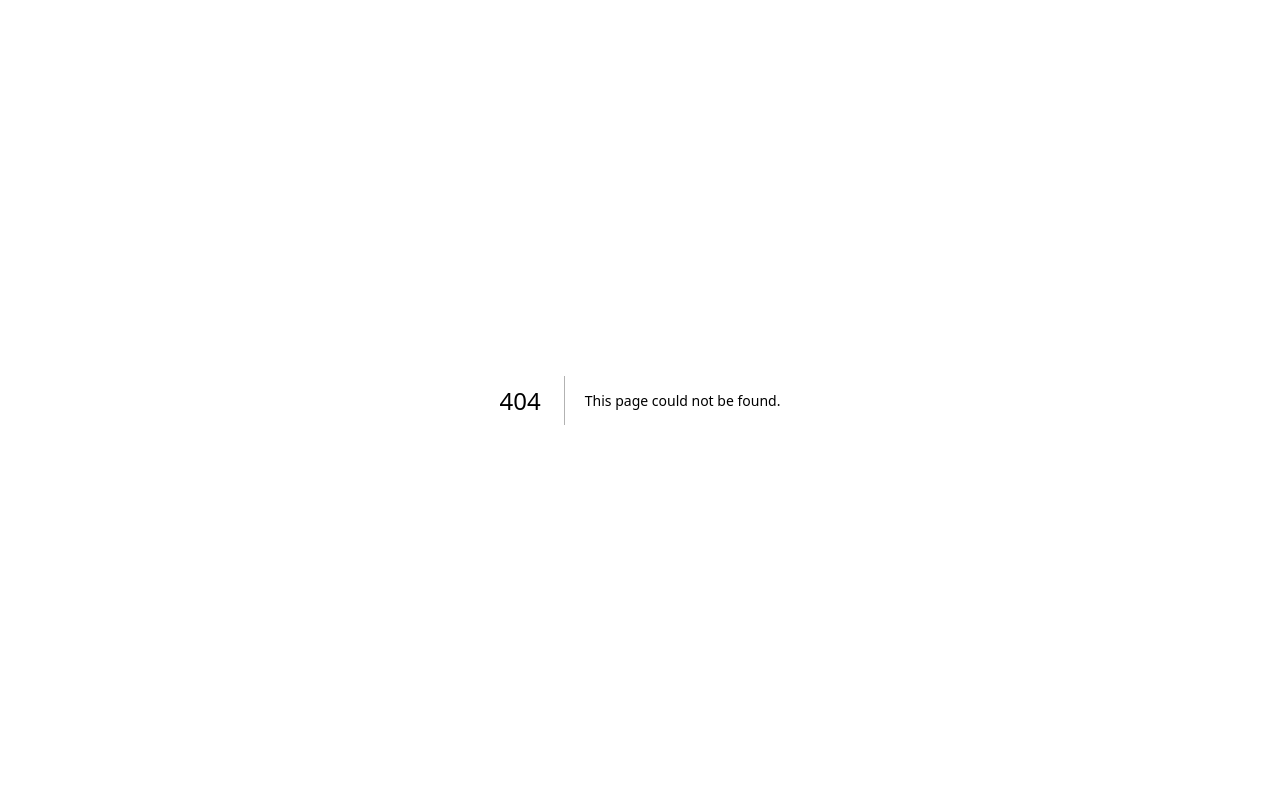
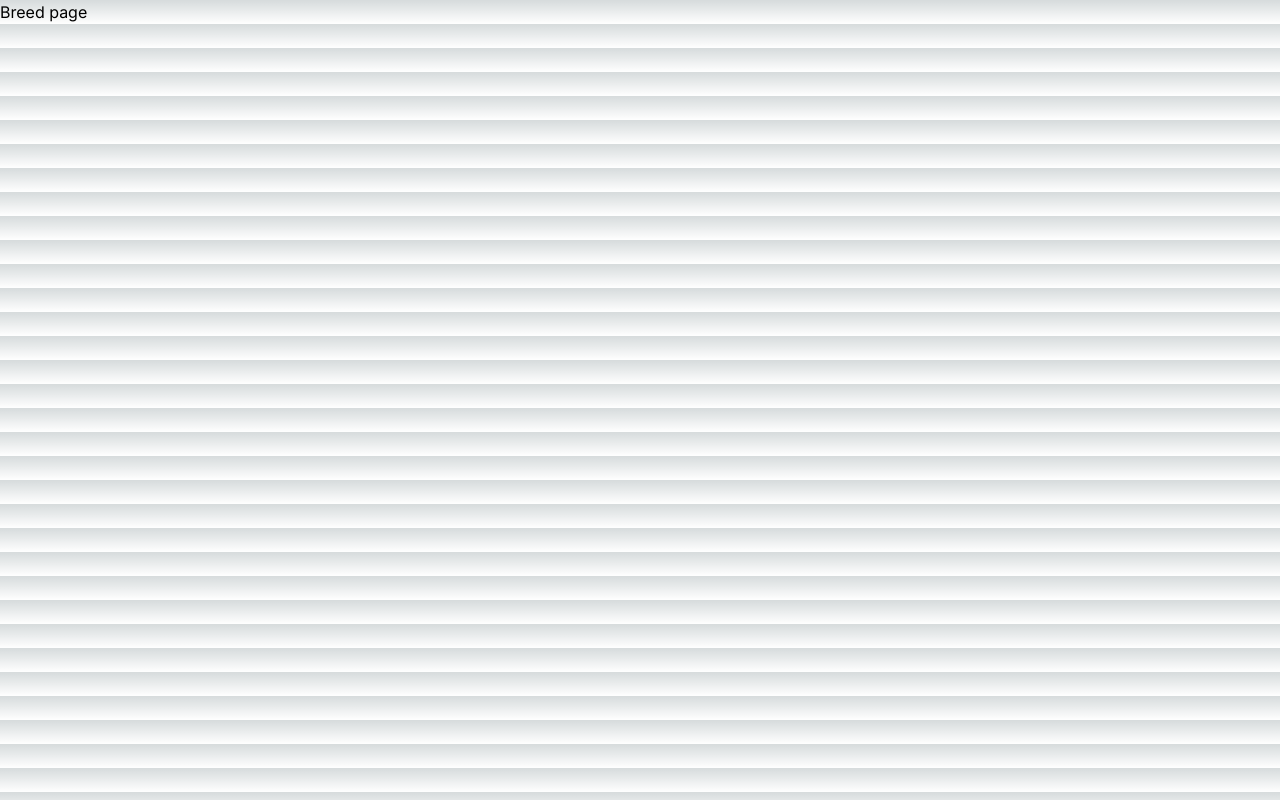
Before and after one commit to Vi7ality/pet-breed_explorer, a Next.js app: page /breed in a window 1280 px wide. Before the commit this address had no page. Built offline with nearby package versions, Linux system fonts and the light colour scheme.

Commit message:
breed page added

```diff
--- /dev/null
+++ b/src/app/breed/page.tsx
@@ -0,0 +1,9 @@
+interface PageProps {}
+
+export default function Page({}: PageProps) {
+  return (
+    <>
+      <h1>Breed page</h1>
+    </>
+  );
+}
```
Also changed, not shown: 1 other file (tests, documents, lock files or other folders).
